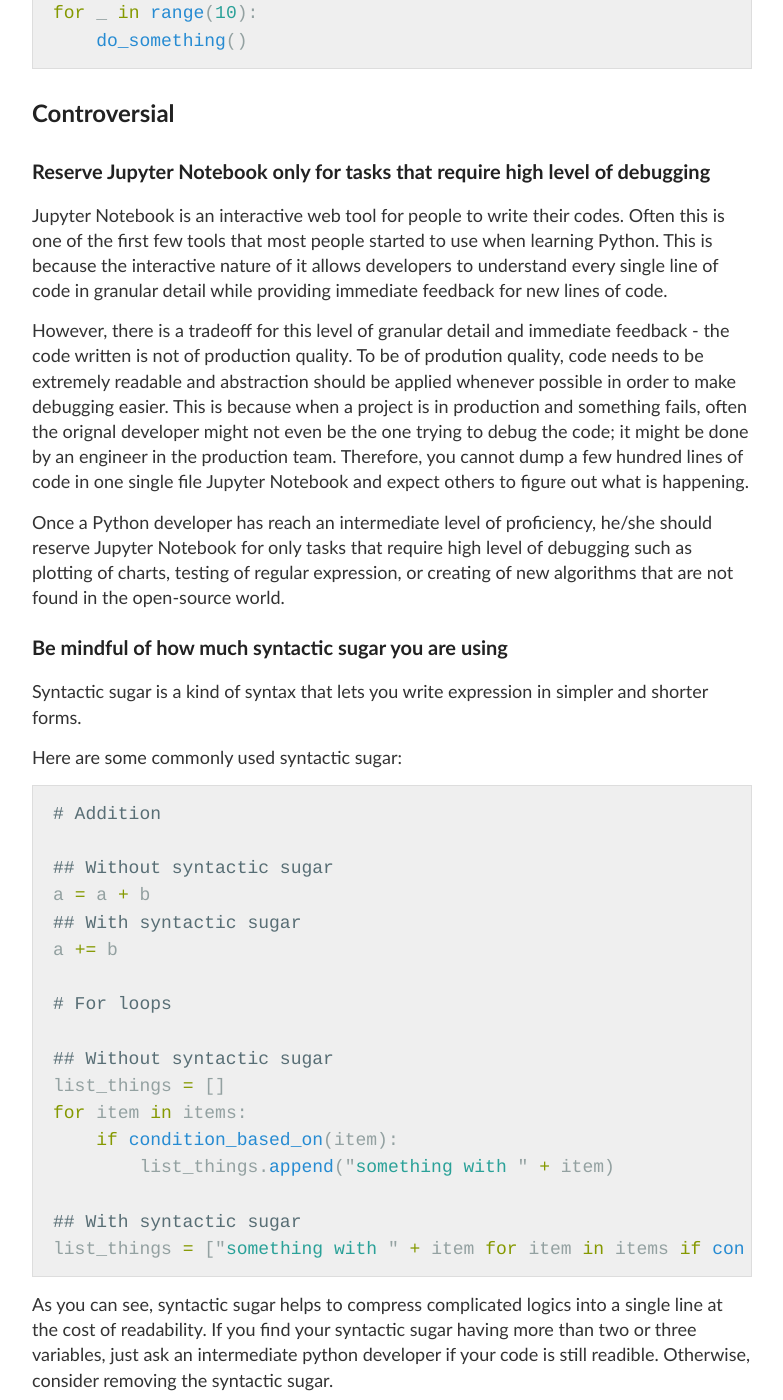
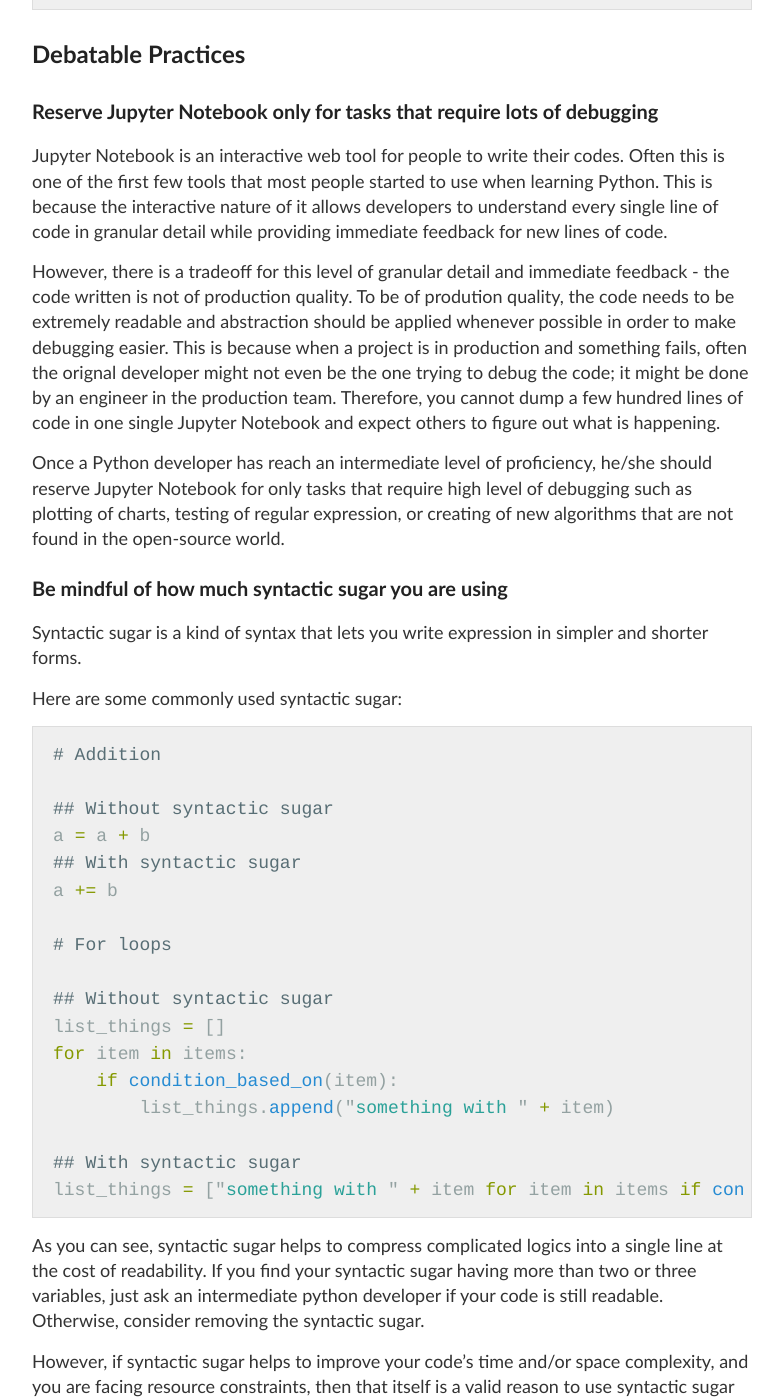
Before and after one commit to wngaw/wngaw.github.io, a Jekyll site: the page built from _posts/2020-08-09-python_tips_and_guiding_principles.md, in a window 1280 px wide and 1400 px high, scrolled down 11244 px. Shown: the whole window, without its empty margins (248-1031 px from the left). Built offline with Jekyll 4.4.1, drawn with Linux system fonts in a browser that asks for light colours; some of the changed text lies outside the part shown.

Commit message:
correct spelling

`````diff
--- a/_posts/2020-08-09-python_tips_and_guiding_principles.md
+++ b/_posts/2020-08-09-python_tips_and_guiding_principles.md
@@ -7,13 +7,13 @@
 image: "/images/python.png"
 ---
 
-If it runs, its fine... right? Not really, because as programmers we should strive to write good quality code in order to make our life easier. In this post, I will first showcase some standard practices then move on to some controversial points which some might disagree.
+If it runs, its fine... right? Not really, because as programmers we should strive to write good quality code in order to make our life easier. In this post, I will first showcase some standard practices, then move on to some debatable points which some might disagree.
 
 {: class="table-of-content"}
 * TOC
 {:toc}
 
-## Standard Practice
+## Standard Practices
 
 ### Write docstring and comments
 
@@ -52,7 +52,7 @@
 
 ### Include your data type in your variable name
 
-This is a very simple but often overlooked aspect. Simply give a prefix to your variable to tell you what data type it is. If you have a few hundred lines of cone, you might forget what data type a certain variable is and end up scrolling up and down to check the data type.
+This is a very simple but often overlooked aspect. Simply give a prefix to your variable to tell you what data type it is. If you have a few hundred lines of code, you might forget what data type a certain variable is and end up scrolling up and down to check the data type.
 
 Positive example:
 
@@ -254,7 +254,7 @@
 multiply_result = (constant_1 + constant_2) * 4
 ````
 
-Note: The above example is over simplistic. In reality, when you have numerous steps and complicated logics in your object, isolating these logics will make your code alot more readable.
+Note: The above example is over simplistic. In reality, when you have numerous steps and complicated logics in your object, isolating these logics in a separate class or functions will make your code alot more readable.
 
 ### Use multi-processing if you are facing CPU bound processes
 
@@ -402,13 +402,13 @@
     do_something()
 ```
 
-## Controversial
+## Debatable Practices
 
-### Reserve Jupyter Notebook only for tasks that require high level of debugging
+### Reserve Jupyter Notebook only for tasks that require lots of debugging
 
 Jupyter Notebook is an interactive web tool for people to write their codes. Often this is one of the first few tools that most people started to use when learning Python. This is because the interactive nature of it allows developers to understand every single line of code in granular detail while providing immediate feedback for new lines of code.
 
-However, there is a tradeoff for this level of granular detail and immediate feedback - the code written is not of production quality. To be of prodution quality, code needs to be extremely readable and abstraction should be applied whenever possible in order to make debugging easier. This is because when a project is in production and something fails, often the orignal developer might not even be the one trying to debug the code; it might be done by an engineer in the production team. Therefore, you cannot dump a few hundred lines of code in one single file Jupyter Notebook and expect others to figure out what is happening.
+However, there is a tradeoff for this level of granular detail and immediate feedback - the code written is not of production quality. To be of prodution quality, the code needs to be extremely readable and abstraction should be applied whenever possible in order to make debugging easier. This is because when a project is in production and something fails, often the orignal developer might not even be the one trying to debug the code; it might be done by an engineer in the production team. Therefore, you cannot dump a few hundred lines of code in one single Jupyter Notebook and expect others to figure out what is happening.
 
 Once a Python developer has reach an intermediate level of proficiency, he/she should reserve Jupyter Notebook for only tasks that require high level of debugging such as plotting of charts, testing of regular expression, or creating of new algorithms that are not found in the open-source world.
 
@@ -438,9 +438,9 @@
 list_things = ["something with " + item for item in items if condition_based_on(item)]
 ```
 
-As you can see, syntactic sugar helps to compress complicated logics into a single line at the cost of readability. If you find your syntactic sugar having more than two or three variables, just ask an intermediate python developer if your code is still readible. Otherwise, consider removing the syntactic sugar.
+As you can see, syntactic sugar helps to compress complicated logics into a single line at the cost of readability. If you find your syntactic sugar having more than two or three variables, just ask an intermediate python developer if your code is still readable. Otherwise, consider removing the syntactic sugar.
 
-However, if syntactic sugar helps to improve your code's time or space complexity, and you are facing resource constraints, then that itself is a valid reason to use syntactic sugar even if it compromises readibility.
+However, if syntactic sugar helps to improve your code's time and/or space complexity, and you are facing resource constraints, then that itself is a valid reason to use syntactic sugar even if it compromises readability.
 
 ## Comments
 
`````
Also changed, not shown: other parts of _posts/2020-08-09-python_tips_and_guiding_principles.md (+6 -6 lines).
